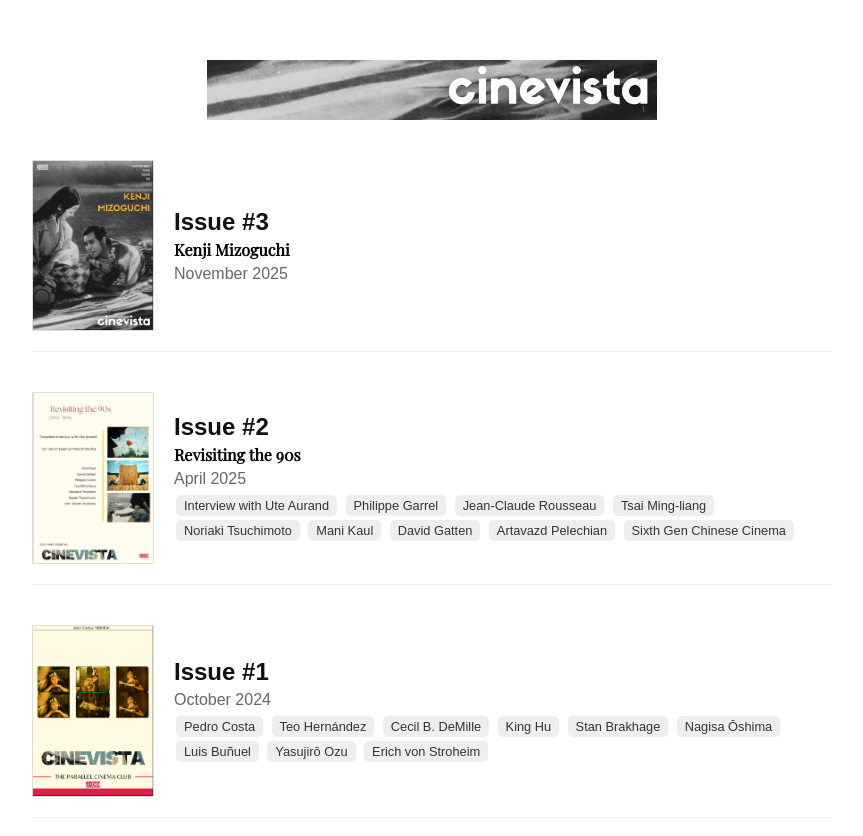
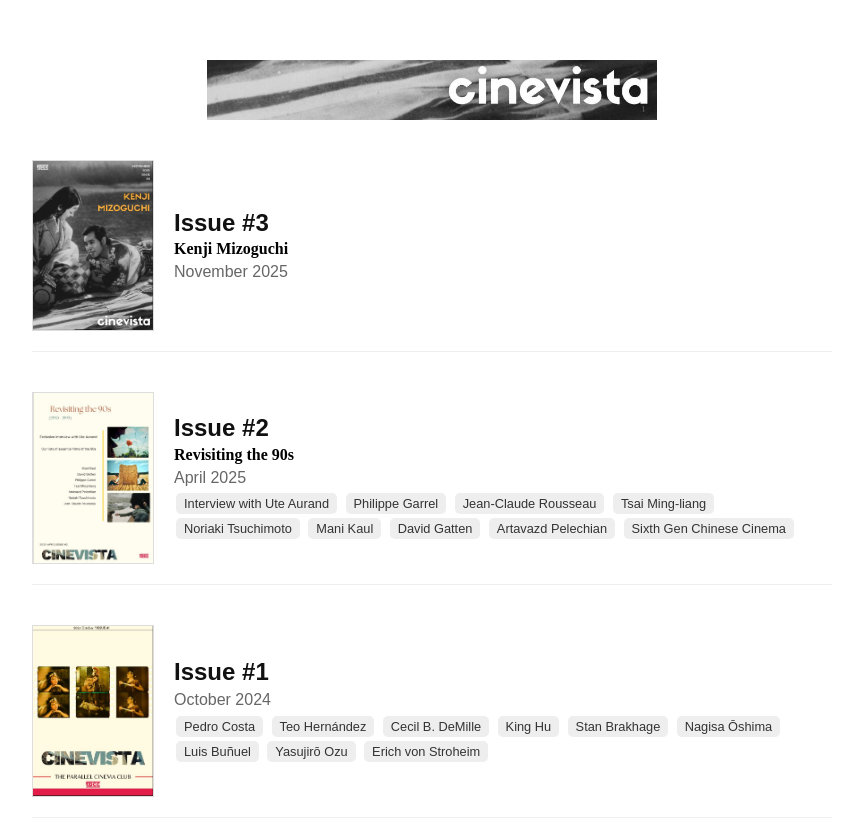
Before and after one commit to tpcc-cinevista/magazine-cinevista, a plain HTML site: page index.html in a window 1280 px wide. Shown: the whole page, without its empty margins (208-1071 px from the left). Drawn offline with nearby package versions, Linux system fonts and the light colour scheme.

Commit message:
Update index.html

```diff
--- a/index.html
+++ b/index.html
@@ -4,7 +4,8 @@
   <meta charset="UTF-8" />
   <meta name="viewport" content="width=device-width, initial-scale=1.0" />
   <title>Your Magazine</title>
-  <link href="https://fonts.googleapis.com/css2?family=Playfair+Display&display=swap" rel="stylesheet">
+  <!-- <link href="https://fonts.googleapis.com/css2?family=Playfair+Display&display=swap" rel="stylesheet"> -->
+  <link href="https://fonts.googleapis.com/css2?family=Lora:wght@400;700&family=EB+Garamond:wght@400;700&display=swap" rel="stylesheet">
   <link rel="stylesheet" href="style.css?v=2" />
 </head>
 <body>
```
